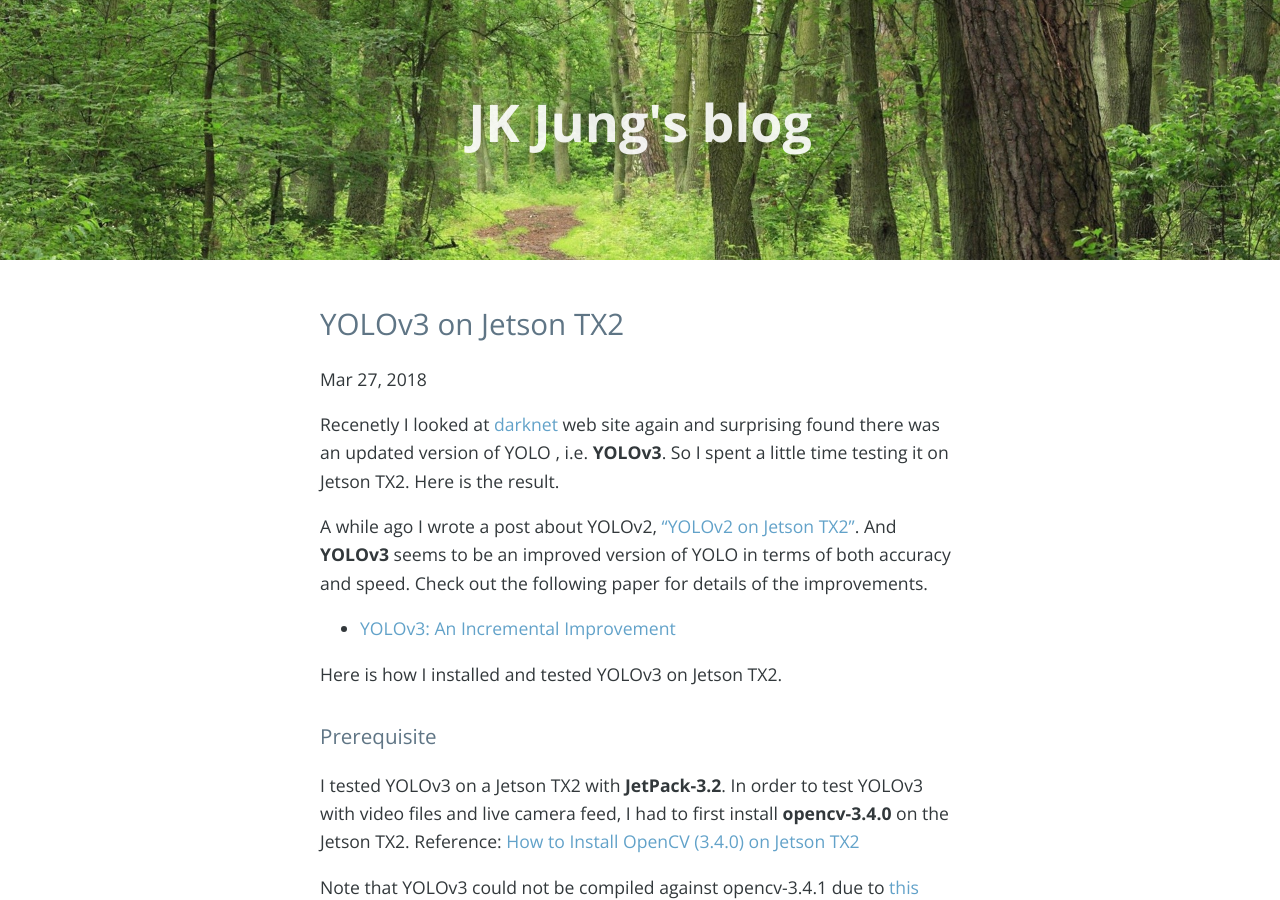
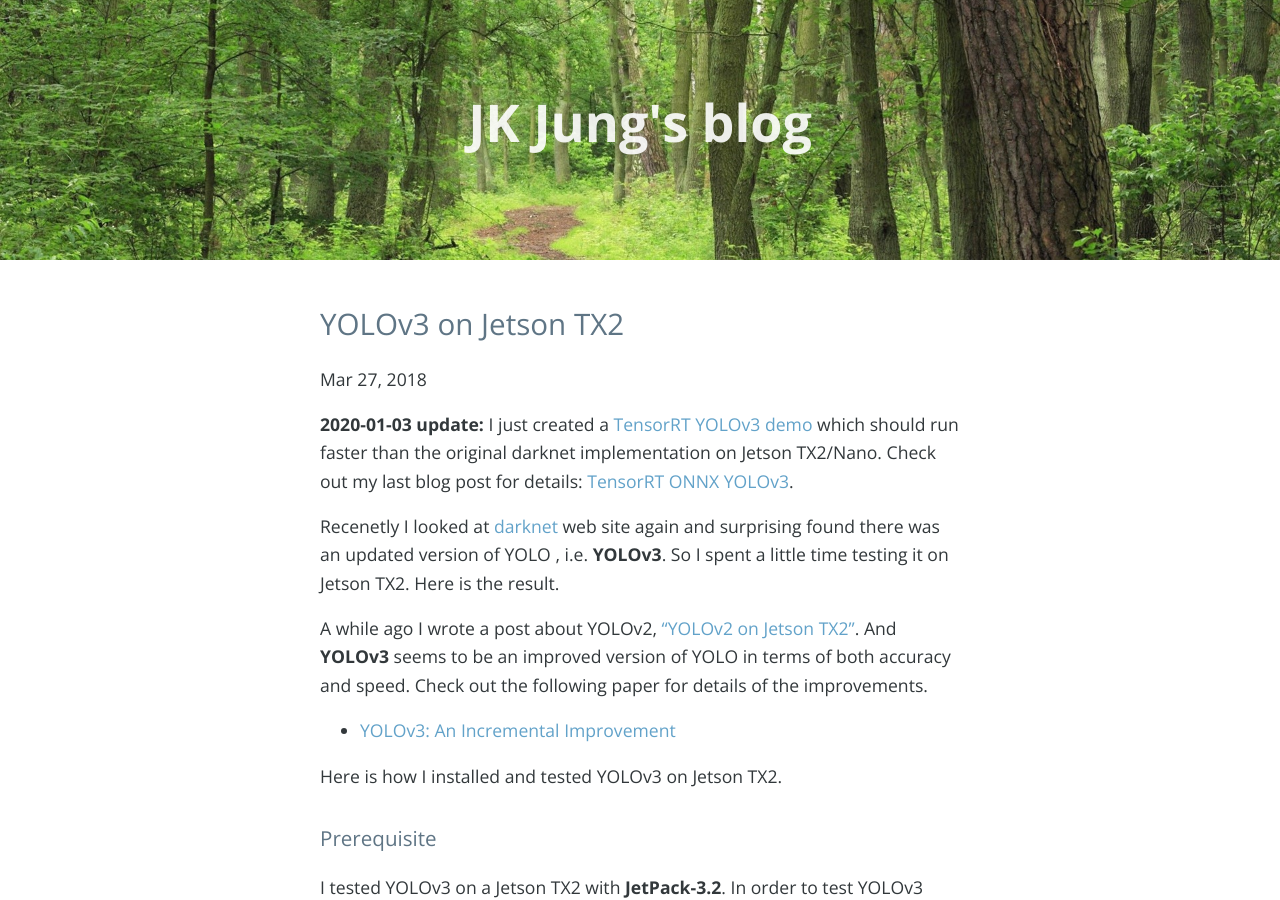
Before and after one commit to jkjung-avt/jkjung-avt.github.io, a Jekyll site: the page built from _posts/2018-03-27-yolov3.md, in a window 1280 px wide and 900 px high. Built offline with Jekyll 4.4.1, drawn with Linux system fonts in a browser that asks for light colours; nearby versions of some CDN libraries; comment, search, counter and statistics services are not loaded.

Commit message:
Add a link to my new TensorRT YOLOv3 post

```diff
--- a/_posts/2018-03-27-yolov3.md
+++ b/_posts/2018-03-27-yolov3.md
@@ -7,6 +7,8 @@ date: 2018-03-27
 category: "yolo"
 tags: yolo
 ---
+
+**2020-01-03 update:** I just created a [TensorRT YOLOv3 demo](https://github.com/jkjung-avt/tensorrt_demos#yolov3) which should run faster than the original darknet implementation on Jetson TX2/Nano.  Check out my last blog post for details: [TensorRT ONNX YOLOv3](https://jkjung-avt.github.io/tensorrt-yolov3/).
 
 Recenetly I looked at [darknet](https://pjreddie.com/darknet/yolo/) web site again and surprising found there was an updated version of YOLO , i.e. **YOLOv3**. So I spent a little time testing it on Jetson TX2. Here is the result.
 
```
